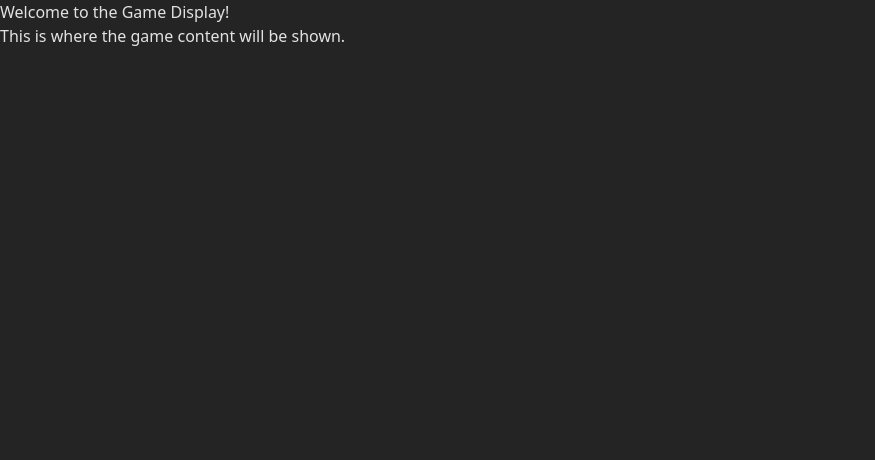
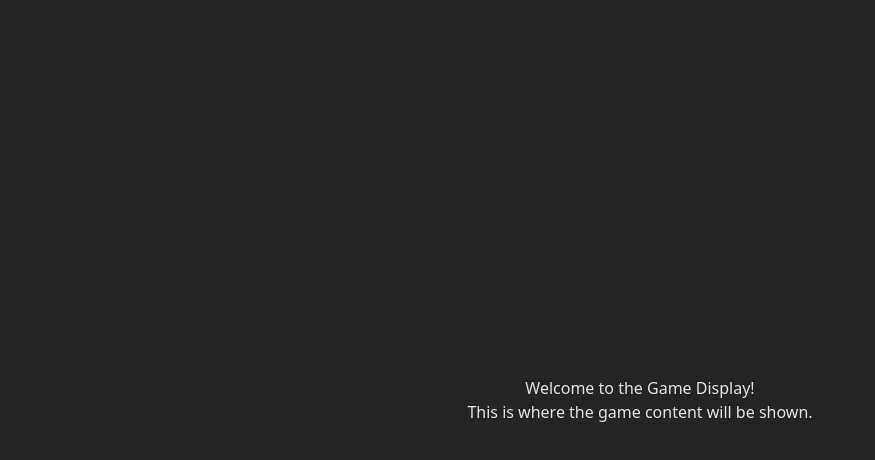
Before and after one commit to Samuelmgp/Number-Guess, a React (Vite) app: page / in a window 1280 px wide. Shown: the top 460 px of the page, without its empty margins (0-875 px from the left). Built offline with nearby package versions, Linux system fonts and the light colour scheme.

Commit message:
Setup the main CSS for ViewController

```diff
--- a/src/App.tsx
+++ b/src/App.tsx
@@ -1,7 +1,7 @@
 import './css/App.css'
 
-import GameDisplay from './pages/GameDisplay.tsx'
-import { ViewController, View } from './ViewController/VCExport'
+import Welcome from './pages/Welcome.tsx'
+import { ViewController, View } from './ViewController/ViewControllerPackage.tsx'
 
 
 function App() {
@@ -9,7 +9,7 @@ function App() {
   return (
     <>
       <ViewController>
-        <View id="home" component={GameDisplay}/>
+        <View id="home" component={Welcome}/>
       </ViewController>
     </>
   )
--- a/src/ViewController/View.tsx
+++ b/src/ViewController/View.tsx
@@ -19,7 +19,7 @@ export class View extends React.PureComponent<ViewProps> {
             } = this.props;
 
         return (
-            <div className={active ? "view--active" : "view--inactive"}>
+            <div className={`view ${active ? "view--active" : "view--inactive"}`}>
                 <Component active={active} navigateTo={navigateTo} />
             </div>
         );
--- a/src/ViewController/css/VCExport.css
+++ b/src/ViewController/css/VCExport.css
@@ -1,21 +1,27 @@
 .view-controller {
   position: relative;
+  height: 100dvh;
+  width: 100dvw;
   overflow: hidden;
 }
 
 .view {
   position: absolute;
+  height: auto;
+  width: auto;
   inset: 0;
   transition: opacity 250ms ease, transform 250ms ease;
 }
 
 .view--inactive {
   opacity: 0;
+  display: none;
   pointer-events: none;
-  transform: translateX(12px);
+  transform: translateY(12px);
 }
 
 .view--active {
+  display: inherit;
   opacity: 1;
-  transform: translateX(0);
+  transform: translateY(0);
 }
--- a/src/pages/GameDisplay.tsx
+++ b/src/pages/Welcome.tsx
@@ -1,6 +1,6 @@
-export default function GameDisplay() {
+export default function Welcome() {
     return (
-        <div>
+        <div className="h-full w-full flex flex-col items-center justify-center">
             <h1>Welcome to the Game Display!</h1>
             <p>This is where the game content will be shown.</p>
         </div>
```
Also changed, not shown: src/ViewController/ViewControllerPackage.tsx (renamed from src/ViewController/VCExport.tsx).
